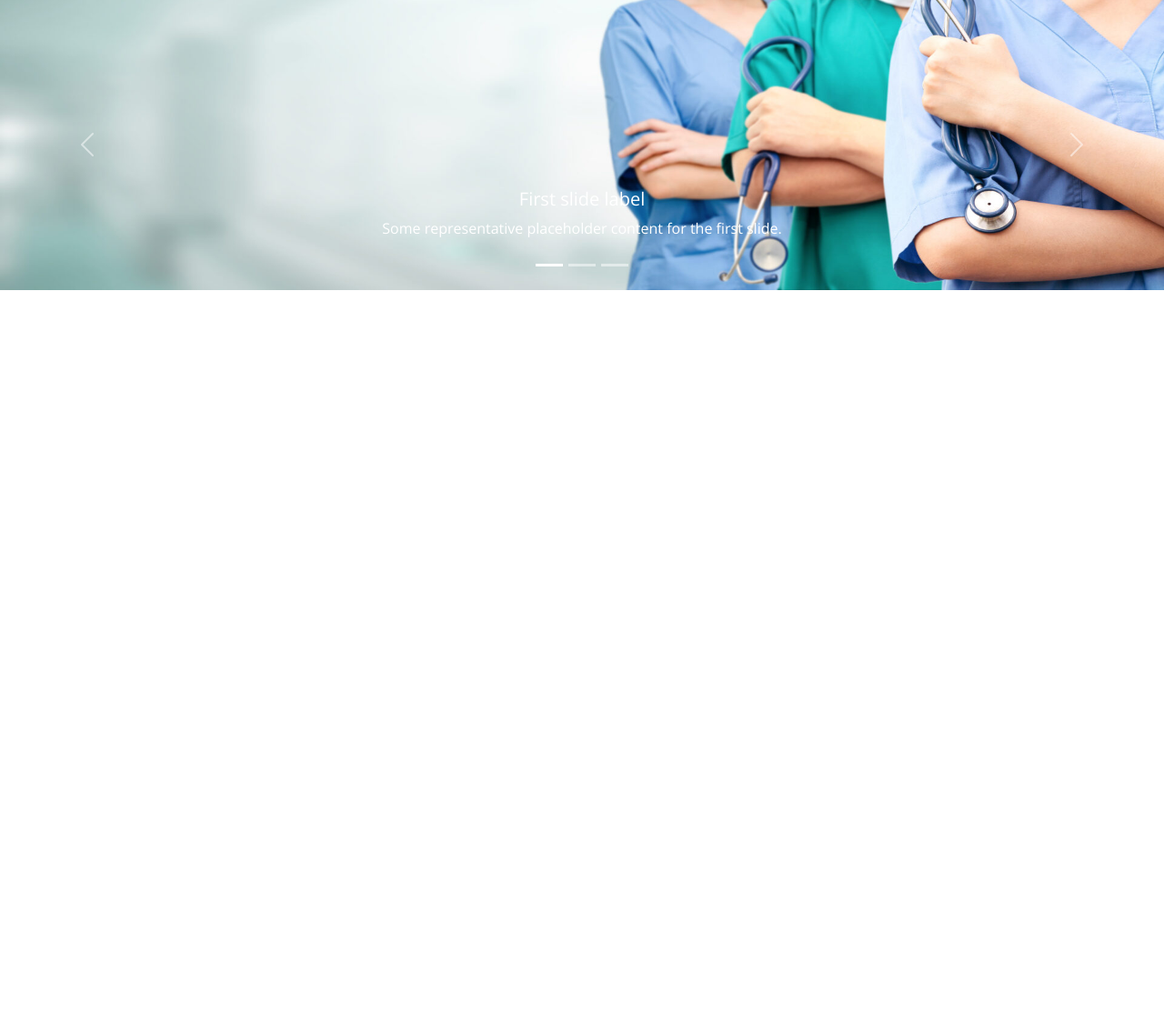
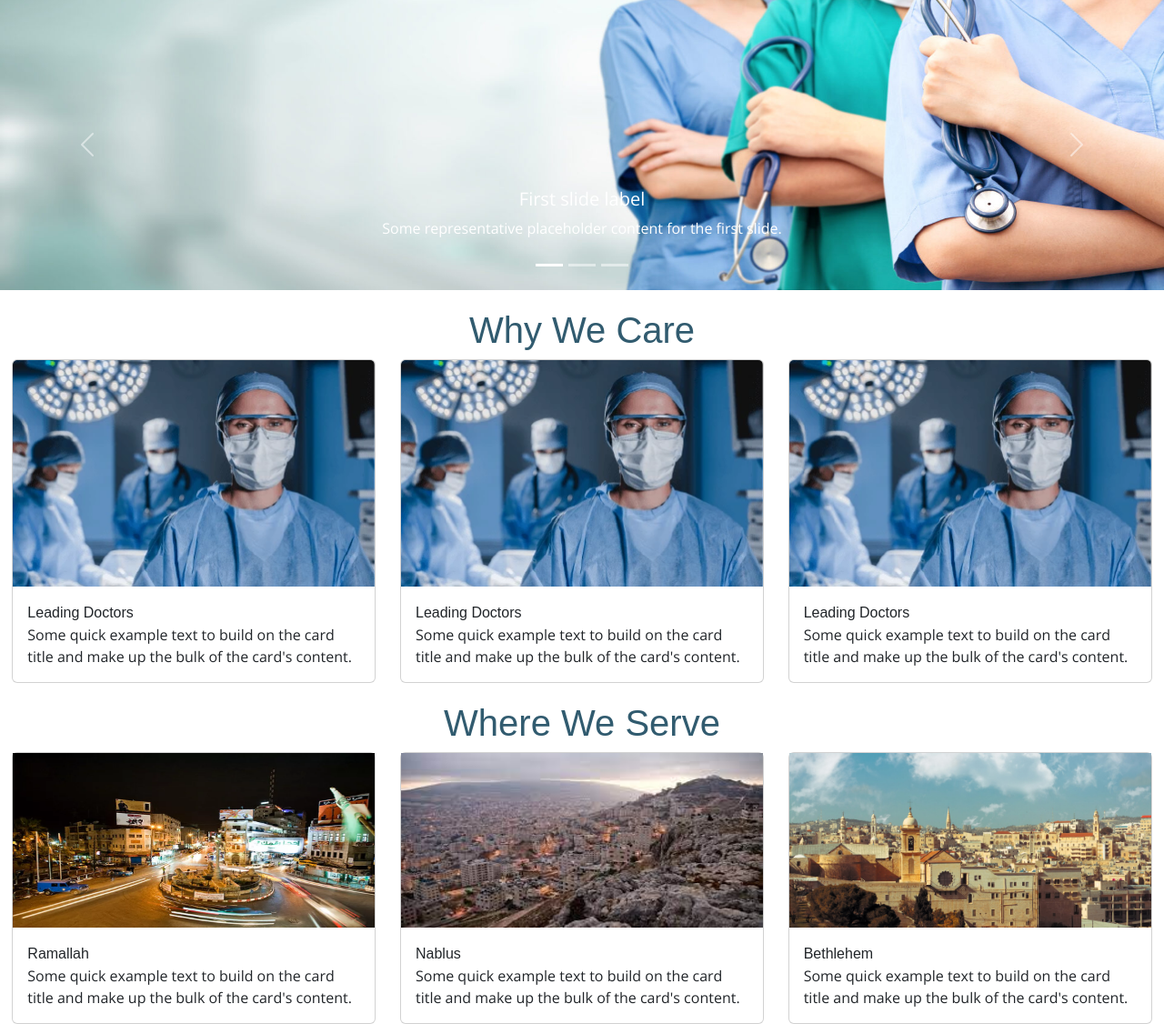
Before and after one commit to habibGrande/We-care, a Django app: page / in a window 1280 px wide. Shown: the part 133-1259 px from the top of the page at 91% size. Before the commit the page ends 452 px from the top, so only its background shows below. Run offline with Django 4.2, Linux system fonts and the light colour scheme.

Commit message:
testPush

```diff
--- a/weCare/weCare_App/static/style/main.css
+++ b/weCare/weCare_App/static/style/main.css
@@ -14,6 +14,7 @@
 .second-nav-bar {
     display: flex;
     flex-direction: row;
+    background-color: #FFFFFF;
 }
 
 .second-nav-bar ul li {
@@ -44,3 +45,30 @@
     width: 100vw;
     height: 25vw;
 }
+.why-section{
+    display: flex;
+    flex-direction: column;
+
+}
+
+.why-cards {
+    display: flex;
+    justify-content: space-around;
+
+}
+
+
+.why-h1 {
+    font-family: Merriweather,sans-serif!important;
+    text-align: center;
+    margin-top: 20px;
+    color: #315B6F;
+}
+
+.card-span{
+    font-family: Merriweather,sans-serif!important;
+}
+
+.where-img {
+    height: 15vw;
+}
--- a/weCare/weCare_App/templates/new.html
+++ b/weCare/weCare_App/templates/new.html
@@ -10,6 +10,9 @@
     <link rel="preconnect" href="https://fonts.googleapis.com">
     <link rel="preconnect" href="https://fonts.gstatic.com" crossorigin>
     <link href="https://fonts.googleapis.com/css2?family=Fjalla+One&family=Open+Sans&display=swap" rel="stylesheet">
+    <link rel="preconnect" href="https://fonts.googleapis.com">
+    <link rel="preconnect" href="https://fonts.gstatic.com" crossorigin>
+    <link href="https://fonts.googleapis.com/css2?family=Fjalla+One&family=Merriweather+Sans:wght@400;800&family=Open+Sans&display=swap" rel="stylesheet">
     <!-- Latest compiled and minified CSS -->
     <link href="https://cdn.jsdelivr.net/npm/bootstrap@5.3.2/dist/css/bootstrap.min.css" rel="stylesheet">
     <!-- Latest compiled JavaScript -->
@@ -102,5 +105,57 @@
           <span class="visually-hidden">Next</span>
         </button>
       </div>
+      <div class="why-section">
+        <h1 class="why-h1">Why We Care</h1>
+        <div class="why-cards">
+          <div class="card" style="width: 25rem;">
+            <img src="{% static '/images/why-images/why-img1.jpg' %}" class="card-img-top" alt="...">
+            <div class="card-body">
+              <span class="card-span">Leading Doctors</span>
+              <p class="card-text">Some quick example text to build on the card title and make up the bulk of the card's content.</p>
+            </div>
+          </div>
+          <div class="card" style="width: 25rem;">
+            <img src="{% static '/images/why-images/why-img1.jpg' %}" class="card-img-top" alt="...">
+            <div class="card-body">
+              <span class="card-span">Leading Doctors</span>
+              <p class="card-text">Some quick example text to build on the card title and make up the bulk of the card's content.</p>
+            </div>
+          </div>
+          <div class="card" style="width: 25rem;">
+            <img src="{% static '/images/why-images/why-img1.jpg' %}" class="card-img-top" alt="...">
+            <div class="card-body">
+              <span class="card-span">Leading Doctors</span>
+              <p class="card-text">Some quick example text to build on the card title and make up the bulk of the card's content.</p>
+            </div>
+          </div>
+        </div>
+      </div>
+      <div class="why-section">
+        <h1 class="why-h1">Where We Serve</h1>
+        <div class="why-cards">
+          <div class="card" style="width: 25rem;">
+            <img class="where-img"  src="{% static '/images/where-images/where-img1.webp' %}" class="card-img-top" alt="...">
+            <div class="card-body">
+              <span class="card-span">Ramallah</span>
+              <p class="card-text">Some quick example text to build on the card title and make up the bulk of the card's content.</p>
+            </div>
+          </div>
+          <div class="card" style="width: 25rem;">
+            <img  class="where-img" src="{% static '/images/where-images/where-img2.jpeg' %}" class="card-img-top" alt="...">
+            <div class="card-body">
+              <span class="card-span">Nablus</span>
+              <p class="card-text">Some quick example text to build on the card title and make up the bulk of the card's content.</p>
+            </div>
+          </div>
+          <div class="card" style="width: 25rem;">
+            <img class="where-img"  src="{% static '/images/where-images/where-img3.jpeg' %}" class="card-img-top" alt="...">
+            <div class="card-body">
+              <span class="card-span">Bethlehem</span>
+              <p class="card-text">Some quick example text to build on the card title and make up the bulk of the card's content.</p>
+            </div>
+          </div>
+        </div>
+      </div>
 </body>
 </html>
```
Also changed, not shown: weCare/weCare_App/static/images/where-images/where-img1.webp (added), weCare/weCare_App/static/images/where-images/where-img2.jpeg (added), weCare/weCare_App/static/images/where-images/where-img3.jpeg (added), weCare/weCare_App/static/images/why-images/why-img1.jpg (added).
